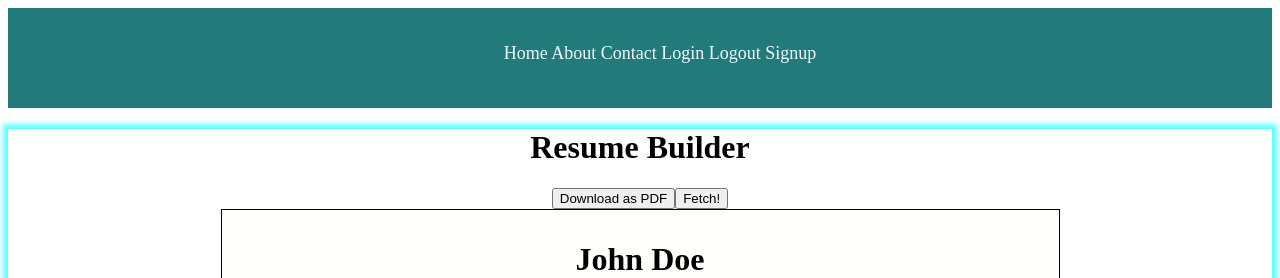
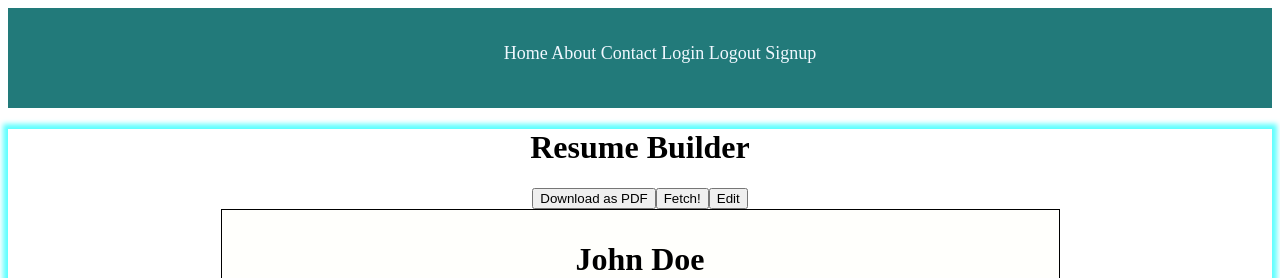
Before and after one commit to jonhoa/resume-frontend, a React (Vite) app: page / in a window 1280 px wide. Shown: the top 278 px of the page. Built offline with nearby package versions, Linux system fonts and the light colour scheme.

Commit message:
edit button

```diff
--- a/src/Content.jsx
+++ b/src/Content.jsx
@@ -38,12 +38,17 @@ const axiosFetch = () => {
       pdf.save("download.pdf");
     });
   }
+  const handleEdit = () => {
+    console.log("Edit clicked");
+  }
   return (
     <div class="container">
       <h1>Resume Builder</h1>
       <button class ="btn btn-primary" onClick={downloadResume}>Download as PDF</button>
+      {/* Fetch ALL firstnames in database */}
       <button onClick={axiosShow}>Fetch!</button>
-      {/* Fetch ALL firstnames in database */}
+      {/* Redirect to edit page and allow edits on resume */}
+      <button onClick={handleEdit}>Edit</button>
 
       {/* Resume Layout and Design ---later make it dynamically fill in info from backend like buttons are doing! */}
       <div class = "res-background" ref ={pdfRef}>
```
